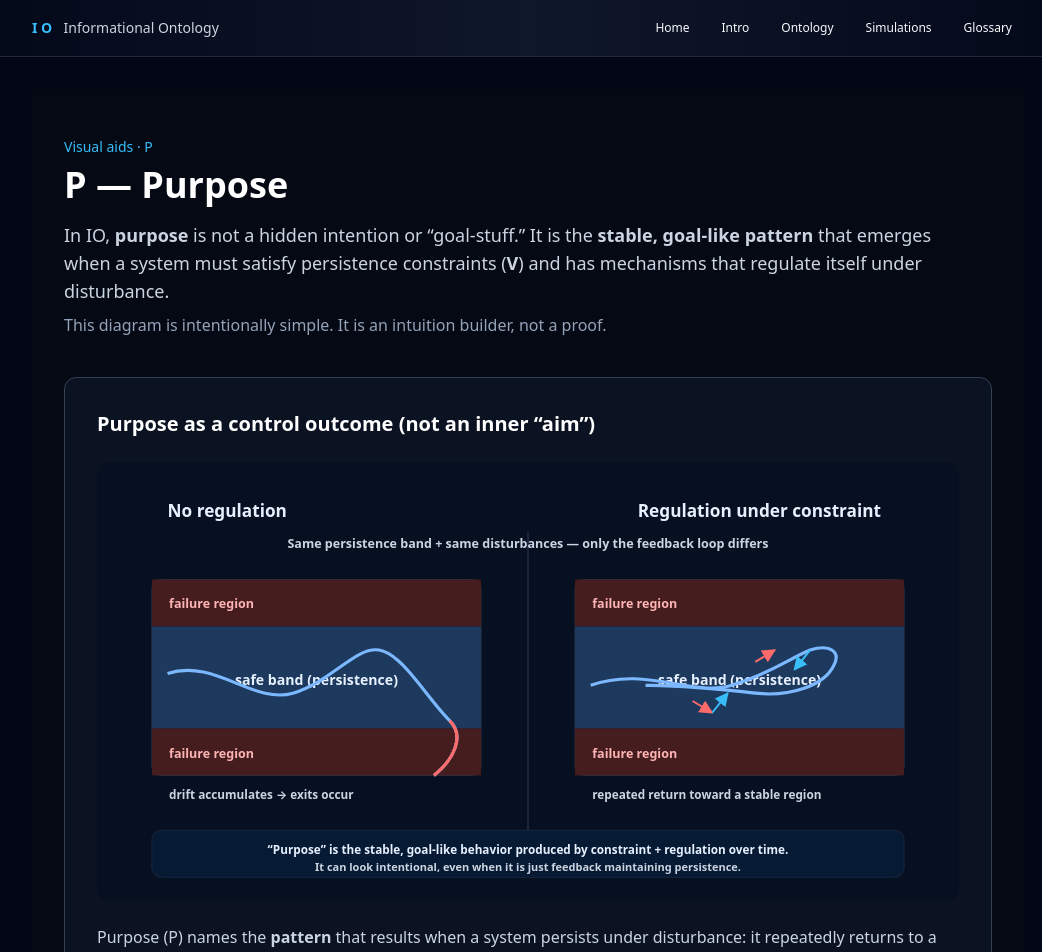
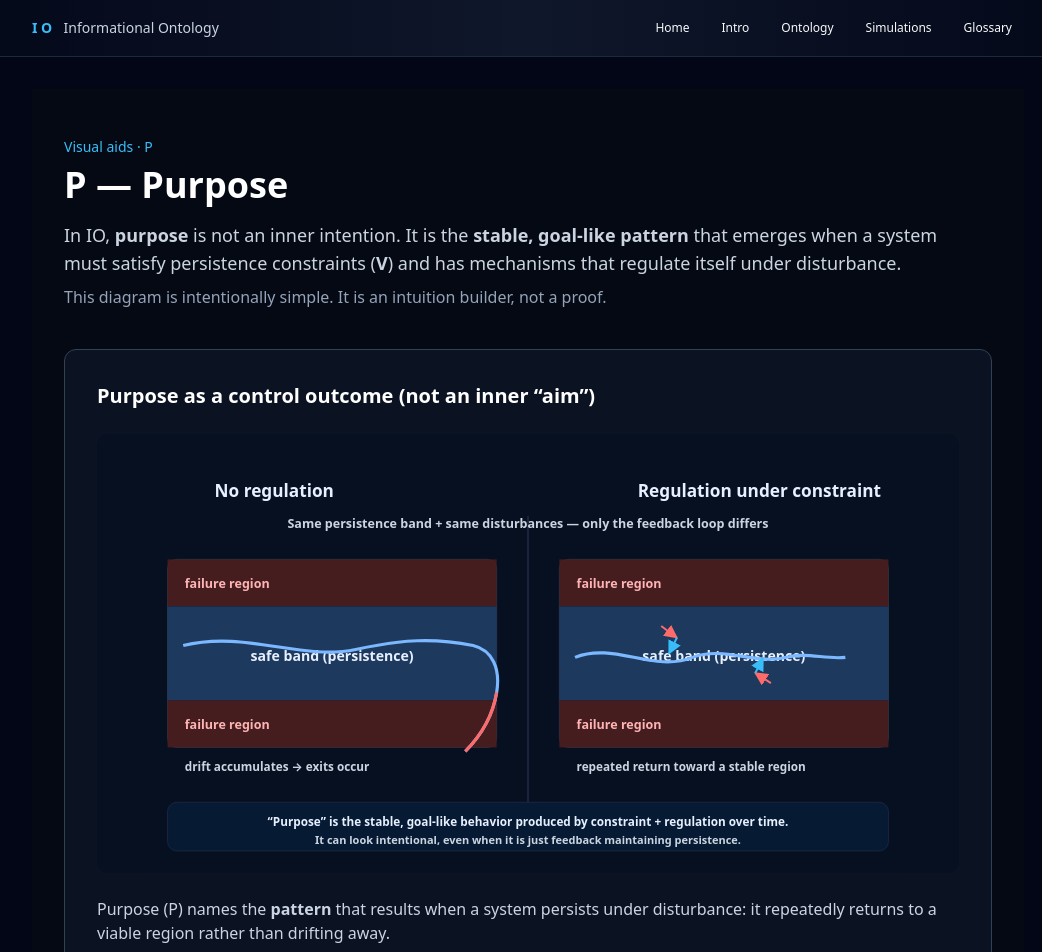
Before and after one commit to MindsEye69/information-ontology-site, a Next.js app: page /simulations/purpose in a window 1280 px wide. Shown: the top 952 px of the page, without its empty margins (112-1154 px from the left). Built offline with nearby package versions, Linux system fonts and the light colour scheme.

Commit message:
P Page rev 2

```diff
--- a/app/simulations/purpose/page.tsx
+++ b/app/simulations/purpose/page.tsx
@@ -14,141 +14,133 @@ export default function PurposePage() {
 
   return (
     <main className="min-h-screen px-8 py-12" style={{ background: bg, color: "white" }}>
-      {/* Header */}
       <div className="max-w-6xl mx-auto mb-10">
         <div className="text-sky-400 text-sm mb-2">Visual aids · P</div>
         <h1 className="text-4xl font-semibold mb-4">P — Purpose</h1>
         <p className="text-lg text-slate-300 max-w-4xl">
-          In IO, <strong>purpose</strong> is not a hidden intention or “goal-stuff.”
-          It is the <strong>stable, goal-like pattern</strong> that emerges when a system must satisfy
-          persistence constraints (<strong>V</strong>) and has mechanisms that regulate itself under disturbance.
+          In IO, <strong>purpose</strong> is not an inner intention. It is the{" "}
+          <strong>stable, goal-like pattern</strong> that emerges when a system must satisfy persistence constraints
+          (<strong>V</strong>) and has mechanisms that regulate itself under disturbance.
         </p>
         <p className="text-slate-400 mt-2">
           This diagram is intentionally simple. It is an intuition builder, not a proof.
         </p>
       </div>
 
-      {/* Main Card */}
-      <div
-        className="max-w-6xl mx-auto rounded-xl p-8"
-        style={{ background: card, border: `1px solid ${border}` }}
-      >
+      <div className="max-w-6xl mx-auto rounded-xl p-8" style={{ background: card, border: `1px solid ${border}` }}>
         <h2 className="text-xl font-semibold mb-6">Purpose as a control outcome (not an inner “aim”)</h2>
 
         <svg viewBox="0 0 1100 560" className="w-full h-auto" aria-label="Purpose diagram">
           <rect x="0" y="0" width="1100" height="560" rx="14" fill="#071021" />
 
           {/* Titles */}
-          <text x="90" y="70" fill={textMain} fontSize="22" fontWeight="700">
+          <text x="150" y="80" fill={textMain} fontSize="22" fontWeight="700">
             No regulation
           </text>
-          <text x="690" y="70" fill={textMain} fontSize="22" fontWeight="700">
+          <text x="690" y="80" fill={textMain} fontSize="22" fontWeight="700">
             Regulation under constraint
           </text>
 
           {/* Divider */}
-          <line x1="550" y1="90" x2="550" y2="505" stroke="#1f2a44" strokeWidth="2" />
+          <line x1="550" y1="105" x2="550" y2="470" stroke="#1f2a44" strokeWidth="2" />
 
           {/* Shared note */}
-          <text x="550" y="110" textAnchor="middle" fill={textDim} fontSize="16" fontWeight="600">
+          <text x="550" y="120" textAnchor="middle" fill={textDim} fontSize="16" fontWeight="600">
             Same persistence band + same disturbances — only the feedback loop differs
           </text>
 
-          {/* === LEFT PANEL === */}
-          <rect x="70" y="150" width="420" height="250" rx="12" fill="#08152e" stroke={border} />
-          <rect x="70" y="150" width="420" height="60" fill={failBand} opacity="0.92" />
-          <rect x="70" y="210" width="420" height="130" fill={safeBand} opacity="0.96" />
-          <rect x="70" y="340" width="420" height="60" fill={failBand} opacity="0.92" />
+          {/* === LEFT PANEL (No regulation) === */}
+          <rect x="90" y="160" width="420" height="240" rx="12" fill="#08152e" stroke={border} />
+          <rect x="90" y="160" width="420" height="60" fill={failBand} opacity="0.92" />
+          <rect x="90" y="220" width="420" height="120" fill={safeBand} opacity="0.96" />
+          <rect x="90" y="340" width="420" height="60" fill={failBand} opacity="0.92" />
 
-          <text x="92" y="186" fill="#ffb4b4" fontSize="16" fontWeight="650">
+          <text x="112" y="196" fill="#ffb4b4" fontSize="16" fontWeight="650">
             failure region
           </text>
-          <text x="92" y="378" fill="#ffb4b4" fontSize="16" fontWeight="650">
+          <text x="112" y="376" fill="#ffb4b4" fontSize="16" fontWeight="650">
             failure region
           </text>
-          <text x="280" y="285" textAnchor="middle" fill={textMain} fontSize="18" fontWeight="700">
+          <text x="300" y="290" textAnchor="middle" fill={textMain} fontSize="18" fontWeight="700">
             safe band (persistence)
           </text>
 
-          {/* Wandering trajectory (no regulation) */}
+          {/* Calm drift trajectory: slowly trends downward until it crosses */}
           <path
             d="
-              M 90 270
-              C 150 250, 200 310, 250 295
-              C 300 280, 330 235, 360 240
-              C 390 245, 420 300, 450 330
-              C 470 350, 455 380, 430 400
+              M 110 270
+              C 190 250, 260 290, 330 275
+              C 390 262, 430 260, 480 270
+              C 505 276, 515 300, 510 330
+              C 505 360, 490 385, 470 405
             "
             fill="none"
             stroke={ok}
             strokeWidth="4"
           />
 
-          {/* Exit segment emphasized */}
+          {/* Crossing segment emphasized (small, clear) */}
           <path
-            d="M 450 330 C 470 350, 455 380, 430 400"
+            d="M 510 330 C 505 360, 490 385, 470 405"
             fill="none"
             stroke={danger}
             strokeWidth="4"
           />
 
-          <text x="92" y="430" fill={textDim} fontSize="15" fontWeight="700">
+          <text x="112" y="430" fill={textDim} fontSize="15" fontWeight="700">
             drift accumulates → exits occur
           </text>
 
-          {/* === RIGHT PANEL === */}
-          <rect x="610" y="150" width="420" height="250" rx="12" fill="#08152e" stroke={border} />
-          <rect x="610" y="150" width="420" height="60" fill={failBand} opacity="0.92" />
-          <rect x="610" y="210" width="420" height="130" fill={safeBand} opacity="0.96" />
-          <rect x="610" y="340" width="420" height="60" fill={failBand} opacity="0.92" />
+          {/* === RIGHT PANEL (Regulation) === */}
+          <rect x="590" y="160" width="420" height="240" rx="12" fill="#08152e" stroke={border} />
+          <rect x="590" y="160" width="420" height="60" fill={failBand} opacity="0.92" />
+          <rect x="590" y="220" width="420" height="120" fill={safeBand} opacity="0.96" />
+          <rect x="590" y="340" width="420" height="60" fill={failBand} opacity="0.92" />
 
-          <text x="632" y="186" fill="#ffb4b4" fontSize="16" fontWeight="650">
+          <text x="612" y="196" fill="#ffb4b4" fontSize="16" fontWeight="650">
             failure region
           </text>
-          <text x="632" y="378" fill="#ffb4b4" fontSize="16" fontWeight="650">
+          <text x="612" y="376" fill="#ffb4b4" fontSize="16" fontWeight="650">
             failure region
           </text>
-          <text x="820" y="285" textAnchor="middle" fill={textMain} fontSize="18" fontWeight="700">
+          <text x="800" y="290" textAnchor="middle" fill={textMain} fontSize="18" fontWeight="700">
             safe band (persistence)
           </text>
 
-          {/* "Attractor-like" regulated trajectory: kicked, then corrected back */}
+          {/* Damped oscillation around the center line (no loops) */}
           <path
             d="
-              M 630 285
-              C 700 260, 760 300, 810 285
-              C 860 270, 885 250, 910 240
-              C 935 232, 950 242, 940 260
-              C 928 285, 885 300, 840 295
-              C 780 288, 730 285, 700 285
+              M 610 285
+              C 660 265, 710 305, 760 285
+              C 800 270, 840 295, 880 285
+              C 905 278, 930 288, 955 285
             "
             fill="none"
             stroke={ok}
             strokeWidth="4"
           />
 
-          {/* Disturbance kicks (small red nudges) */}
-          <line x1="840" y1="255" x2="865" y2="240" stroke={danger} strokeWidth="2.5" markerEnd="url(#arrowRed)" />
-          <line x1="760" y1="305" x2="785" y2="320" stroke={danger} strokeWidth="2.5" markerEnd="url(#arrowRed)" />
+          {/* Disturbance nudges (small red arrows) */}
+          <line x1="720" y1="245" x2="740" y2="260" stroke={danger} strokeWidth="2.5" markerEnd="url(#arrowRed)" />
+          <line x1="860" y1="318" x2="840" y2="305" stroke={danger} strokeWidth="2.5" markerEnd="url(#arrowRed)" />
 
-          {/* Correction arrows (blue/sky) */}
-          <line x1="910" y1="240" x2="890" y2="265" stroke={accent} strokeWidth="2.5" markerEnd="url(#arrowSky)" />
-          <line x1="785" y1="320" x2="805" y2="295" stroke={accent} strokeWidth="2.5" markerEnd="url(#arrowSky)" />
+          {/* Corrections (small sky arrows back toward midline) */}
+          <line x1="740" y1="260" x2="730" y2="280" stroke={accent} strokeWidth="2.5" markerEnd="url(#arrowSky)" />
+          <line x1="840" y1="305" x2="850" y2="286" stroke={accent} strokeWidth="2.5" markerEnd="url(#arrowSky)" />
 
-          <text x="632" y="430" fill={textDim} fontSize="15" fontWeight="700">
+          <text x="612" y="430" fill={textDim} fontSize="15" fontWeight="700">
             repeated return toward a stable region
           </text>
 
           {/* Bottom takeaway bar */}
-          <rect x="70" y="470" width="960" height="60" rx="12" fill="#071a33" stroke="#1f2a44" />
+          <rect x="90" y="470" width="920" height="62" rx="12" fill="#071a33" stroke="#1f2a44" />
           <text x="550" y="500" textAnchor="middle" fill={textMain} fontSize="15" fontWeight="800">
             “Purpose” is the stable, goal-like behavior produced by constraint + regulation over time.
           </text>
-          <text x="550" y="522" textAnchor="middle" fill={textDim} fontSize="14" fontWeight="650">
+          <text x="550" y="523" textAnchor="middle" fill={textDim} fontSize="14" fontWeight="650">
             It can look intentional, even when it is just feedback maintaining persistence.
           </text>
 
-          {/* Markers */}
           <defs>
             <marker id="arrowRed" viewBox="0 0 10 10" refX="9" refY="5" markerWidth="7" markerHeight="7" orient="auto">
               <path d="M 0 0 L 10 5 L 0 10 z" fill={danger} />
```
